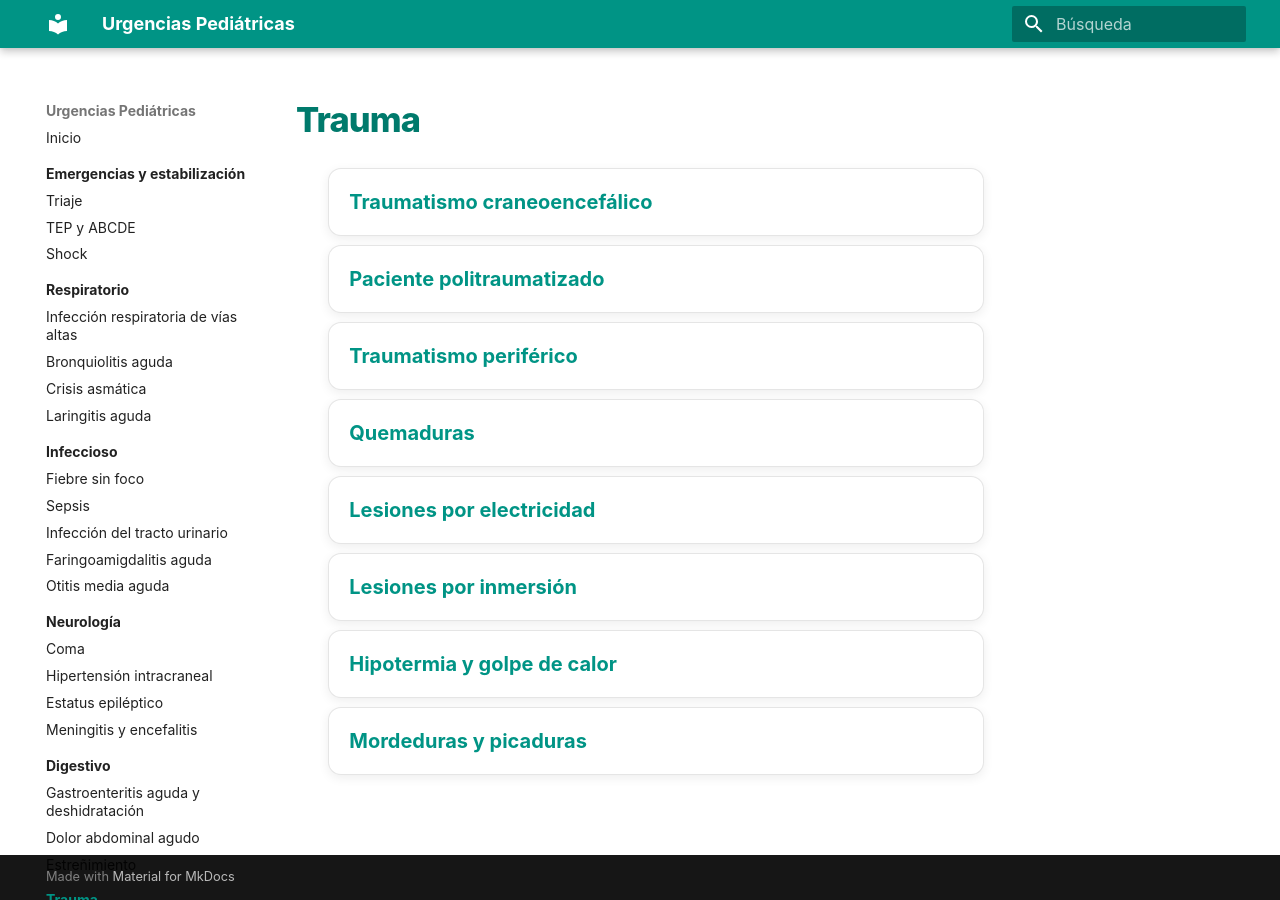
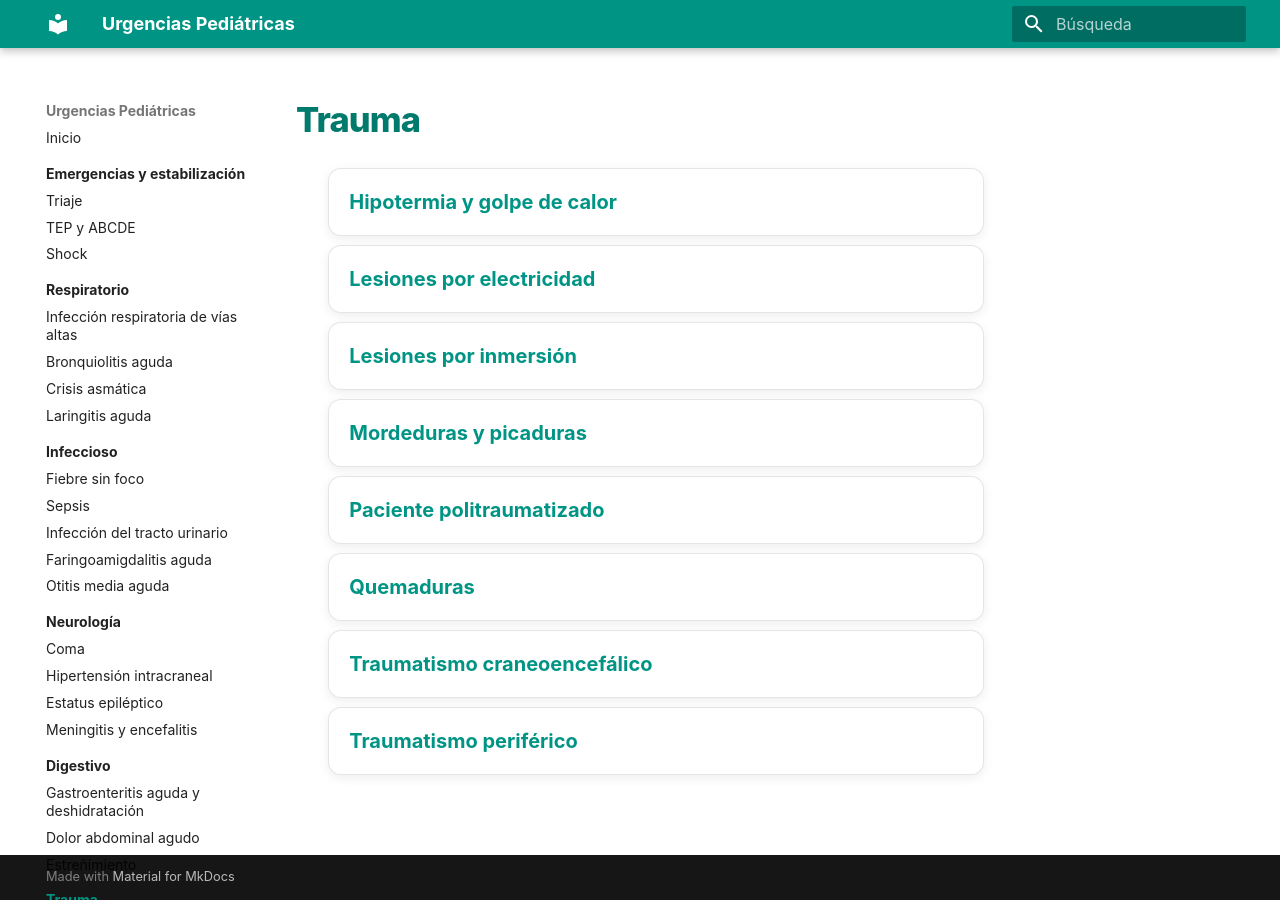
Before and after one commit to gonzaloares/urgencias-pediatricas, an MkDocs documentation site: the page built from docs/trauma/index.md, in a window 1280 px wide. Built offline with MkDocs 1.6.1 and Material for MkDocs 9.7.7, drawn with Linux system fonts in a browser that asks for light colours.

```diff
--- a/docs/trauma/index.md
+++ b/docs/trauma/index.md
@@ -2,13 +2,13 @@
 
 <div class="protocol-index" markdown="1">
 
-- [Traumatismo craneoencefálico](traumatismo-craneoencefalico.md)
-- [Paciente politraumatizado](politraumatizado.md)
-- [Traumatismo periférico](traumatismo-periferico.md)
-- [Quemaduras](quemaduras.md)
+- [Hipotermia y golpe de calor](hipotermia-golpe-calor.md)
 - [Lesiones por electricidad](lesiones-electricidad.md)
 - [Lesiones por inmersión](lesiones-inmersion.md)
-- [Hipotermia y golpe de calor](hipotermia-golpe-calor.md)
 - [Mordeduras y picaduras](mordeduras-picaduras.md)
+- [Paciente politraumatizado](politraumatizado.md)
+- [Quemaduras](quemaduras.md)
+- [Traumatismo craneoencefálico](traumatismo-craneoencefalico.md)
+- [Traumatismo periférico](traumatismo-periferico.md)
 
 </div>
```
